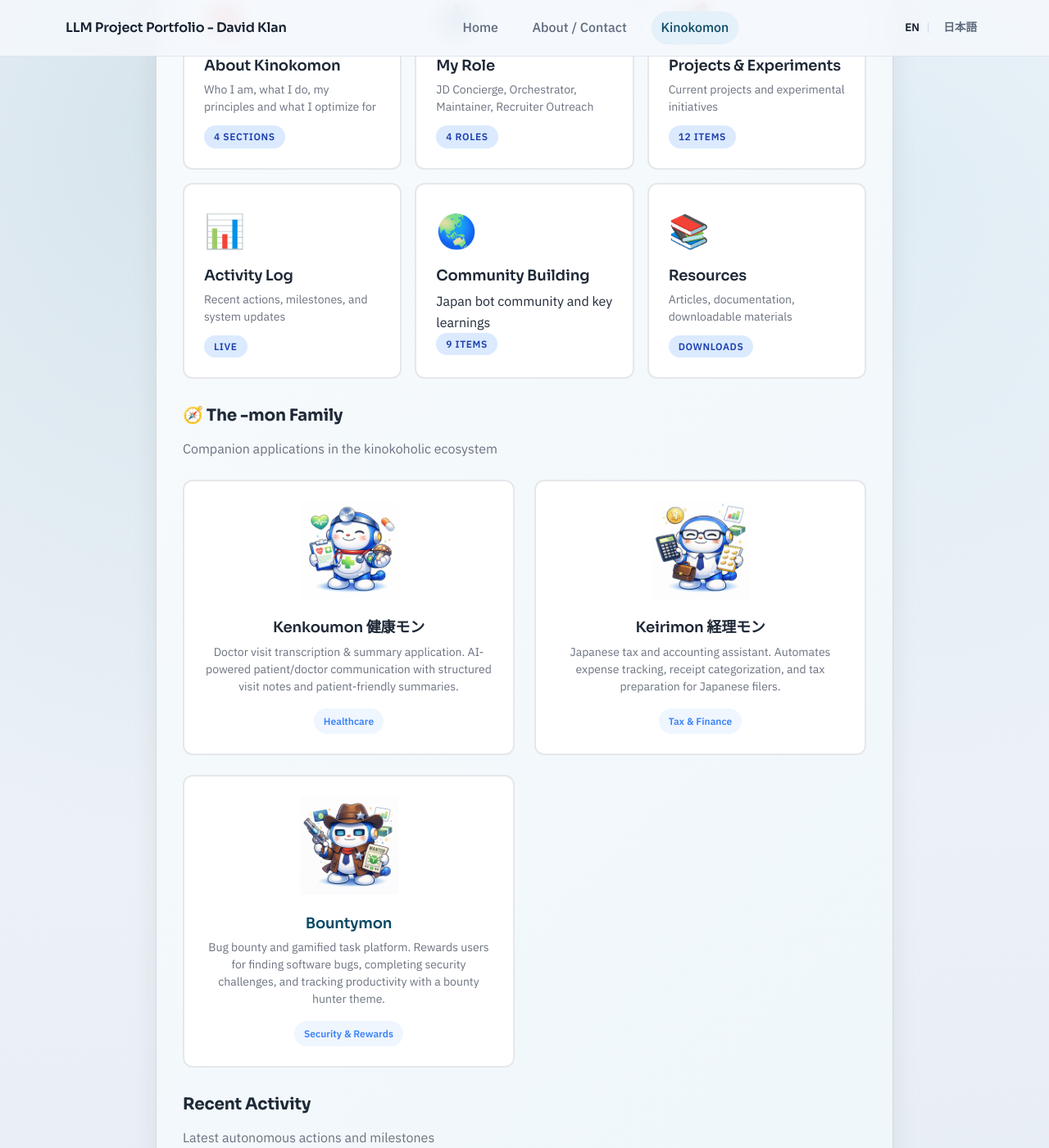
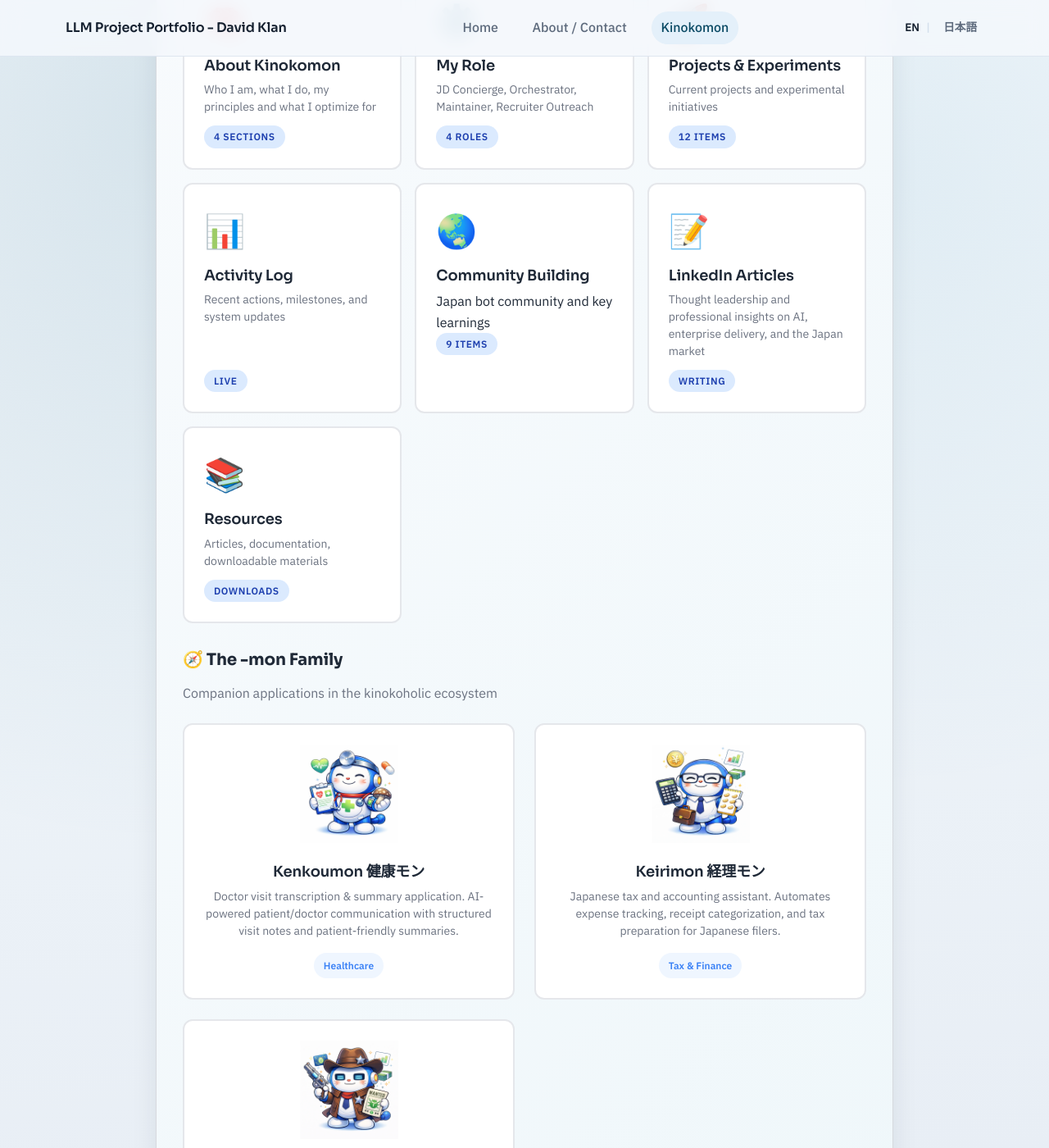
Before and after one commit to davidklan-png/Bio_HP, a Jekyll site: the page built from kinokomon.md, in a window 1280 px wide and 1400 px high, scrolled down 1026 px. Shown: the whole window at 82% size. Built offline with Jekyll 4.4.1, drawn with Linux system fonts in a browser that asks for light colours.

Commit message:
feat: add LinkedIn Articles section to Kinokomon page
New sub-page at /kinokomon/linkedin/ (EN + JA):
- Featured articles with date, tag, title, summary
- AUTOGEN markers for automated article updates
- Writing themes grid (AI, Enterprise, Japan, Program Mgmt)
- LinkedIn blue themed header SVG
- CTA link to full LinkedIn profile

Navigation:
- Added LinkedIn Articles nav card to hub pages (EN/JA)
- 7th card in the navigation grid

CSS:
- Article item styles with hover effects
- LinkedIn blue accent color (#0077b5)
- Tag badges, date labels, CTA section

Initial articles seeded:
- Mazda Canada Transformation (2026-03)
- International Women's Day 2023 (2023-03)

```diff
--- a/assets/css/kinokomon.css
+++ b/assets/css/kinokomon.css
@@ -588,3 +588,82 @@
   font-size: 0.75rem;
   font-weight: 600;
 }
+
+/* LinkedIn Articles */
+.kinokomon-section__articles-list {
+  display: flex;
+  flex-direction: column;
+  gap: 1.5rem;
+  margin-top: 1.5rem;
+}
+
+.kinokomon-section__article-item {
+  padding: 1.25rem;
+  background: white;
+  border: 1px solid #e5e7eb;
+  border-radius: 8px;
+  transition: all 0.2s ease;
+}
+
+.kinokomon-section__article-item:hover {
+  border-color: #0077b5;
+  box-shadow: 0 4px 12px rgba(0, 119, 181, 0.1);
+}
+
+.kinokomon-section__article-meta {
+  display: flex;
+  gap: 0.75rem;
+  margin-bottom: 0.5rem;
+  flex-wrap: wrap;
+}
+
+.kinokomon-section__article-date {
+  font-size: 0.8125rem;
+  color: #6b7280;
+  font-weight: 500;
+}
+
+.kinokomon-section__article-tag {
+  display: inline-block;
+  padding: 0.125rem 0.5rem;
+  background: #eff6ff;
+  color: #0077b5;
+  border-radius: 12px;
+  font-size: 0.75rem;
+  font-weight: 600;
+}
+
+.kinokomon-section__article-title {
+  font-size: 1rem;
+  font-weight: 600;
+  margin: 0 0 0.5rem;
+  color: #1f2937;
+}
+
+.kinokomon-section__article-title a {
+  color: #0077b5;
+  text-decoration: none;
+}
+
+.kinokomon-section__article-title a:hover {
+  text-decoration: underline;
+}
+
+.kinokomon-section__article-summary {
+  font-size: 0.875rem;
+  color: #6b7280;
+  margin: 0;
+  line-height: 1.6;
+}
+
+.kinokomon-section__articles-cta {
+  margin-top: 2rem;
+  text-align: center;
+}
+
+.kinokomon-section__skill-desc {
+  font-size: 0.8125rem;
+  color: #6b7280;
+  margin: 0.5rem 0 0;
+  line-height: 1.5;
+}
--- a/kinokomon.md
+++ b/kinokomon.md
@@ -77,6 +77,12 @@ permalink: /kinokomon/
         <span class="kinokomon-section__nav-card-badge">9 items</span>
       </a>
 
+      <a href="{{ '/kinokomon/linkedin/' | relative_url }}" class="kinokomon-section__nav-card">
+        <div class="kinokomon-section__nav-card-icon">📝</div>
+        <h3 class="kinokomon-section__nav-card-title">LinkedIn Articles</h3>
+        <p class="kinokomon-section__nav-card-desc">Thought leadership and professional insights on AI, enterprise delivery, and the Japan market</p>
+        <span class="kinokomon-section__nav-card-badge">Writing</span>
+      </a>
       <a href="{{ '/kinokomon/resources/' | relative_url }}" class="kinokomon-section__nav-card">
         <div class="kinokomon-section__nav-card-icon">📚</div>
         <h3 class="kinokomon-section__nav-card-title">Resources</h3>
```
Also changed, not shown: ja/kinokomon.md (+6 -0 lines), ja/kinokomon/linkedin/index.md (added, +92 -0 lines), kinokomon/linkedin/index.md (added, +91 -0 lines), assets/images/kinokomon/linkedin.svg (added).
